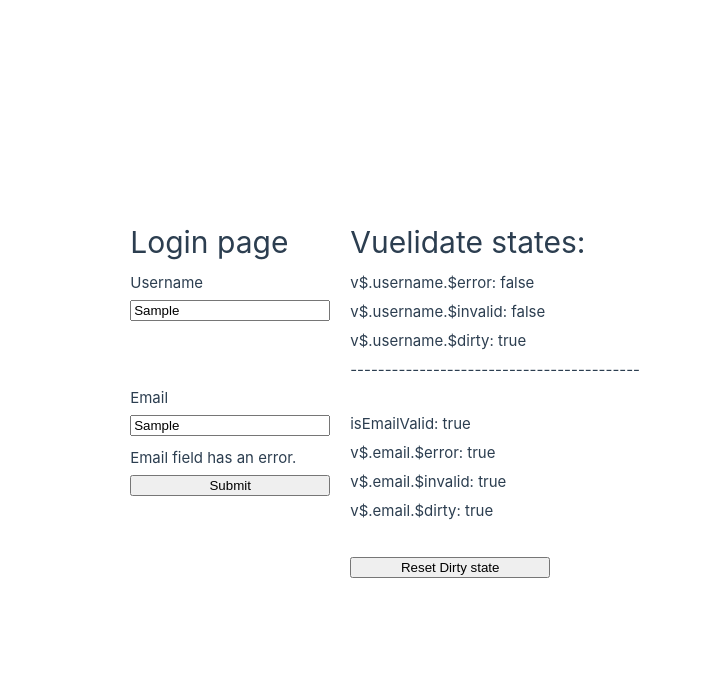
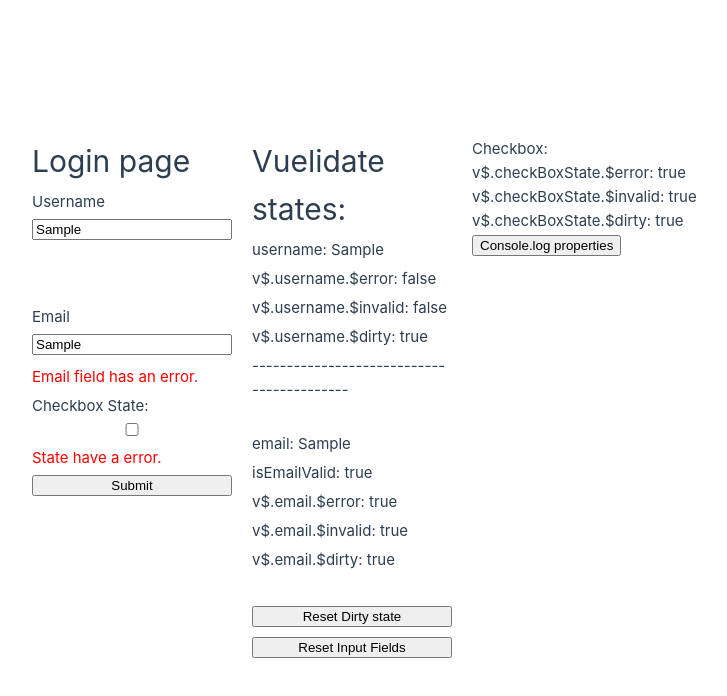
Before and after one commit to M0ller/vuelidate-prototype, a Vue app: page / in a window 1280 px wide. Both pictures are taken after typing "Sample", "Sample" into the empty fields and a click on the button "Submit". Shown: the top 696 px of the page, without its empty margins (0-727 px from the left). Built offline with nearby package versions, Linux system fonts and the light colour scheme; the HTML template or start-up script is replaced by a standard one.

Commit message:
added a null value to be displayed

```diff
--- a/src/App.vue
+++ b/src/App.vue
@@ -5,12 +5,17 @@
 
     <label for="username">Username</label>
     <input v-model="username" class="inputField">
-    <p v-if="v$.username.$error">Name field has an error.</p>
+    <p class="errorField" v-if="v$.username.$error">Name field has an error.</p>
 
       <div style="height: 50px"/>
     <label for="username">Email</label>
     <input v-model="email" class="inputField">
-    <p v-if="v$.email.$error">Email field has an error.</p>
+    <p class="errorField" v-if="v$.email.$error">Email field has an error.</p>
+
+    <label for="username">Checkbox State: {{ checkBoxState }}</label>
+
+    <input type="checkbox" value="State" v-model="checkBoxState" class="inputField">
+    <p class="errorField" v-if="v$.checkBoxState.$error">State have a error.</p>
 
     <button
         class="inputField"
@@ -20,11 +25,13 @@
   </div>
   <div class="login">
     <h1>Vuelidate states:</h1>
+    <p>username: {{username}}</p>
     <p>v$.username.$error: {{v$.username.$error}}</p>
     <p>v$.username.$invalid: {{v$.username.$invalid}}</p>
     <p>v$.username.$dirty: {{v$.username.$dirty}}</p>
     <span>------------------------------------------</span>
     <div style="height: 20px"/>
+    <p>email: {{email}}</p>
     <p>isEmailValid: {{isEmailValid}}</p>
     <p>v$.email.$error: {{v$.email.$error}}</p>
     <p>v$.email.$invalid: {{v$.email.$invalid}}</p>
@@ -35,10 +42,21 @@
         @click="resetDirty"
     >Reset Dirty state
     </button>
-  </div>
+    <button
+        class="inputField"
+        @click="resetInputFields"
+    >Reset Input Fields
+    </button>
   </div>
 
-
+    <div style="min-width: 250px">
+    <p>Checkbox: {{checkBoxState}}</p>
+    <p>v$.checkBoxState.$error: {{v$.checkBoxState.$error}}</p>
+    <p>v$.checkBoxState.$invalid: {{v$.checkBoxState.$invalid}}</p>
+    <p>v$.checkBoxState.$dirty: {{v$.checkBoxState.$dirty}}</p>
+    <button @click="consoleLogProperties">Console.log properties</button>
+    </div>
+  </div>
 
 </template>
 
@@ -56,12 +74,14 @@ export default {
     return {
       username: '',
       email: '',
+      checkBoxState: null,
     }
   },
   validations() {
     return {
       username: {required},
       email: {required, email},
+      checkBoxState: {required}
     }
   },
   methods: {
@@ -72,10 +92,20 @@ export default {
       } else
         alert('Form has errors.')
     },
-    async resetDirty() {
+    resetDirty() {
       this.v$.username.$reset()
       this.v$.email.$reset()
       // or this.v$.$reset() // resets all validations
+    },
+    resetInputFields() {
+      this.username = ''
+      this.email = ''
+      this.checkBoxState = null
+    },
+    consoleLogProperties(){
+      console.log("username: ", this.username)
+      console.log("email: ", this.email)
+      console.log("CheckboxState: ", this.checkBoxState)
     }
   },
   computed: {
@@ -107,4 +137,8 @@ export default {
   column-gap: 20px;
 }
 
+.errorField {
+  color: red;
+}
+
 </style>
```
